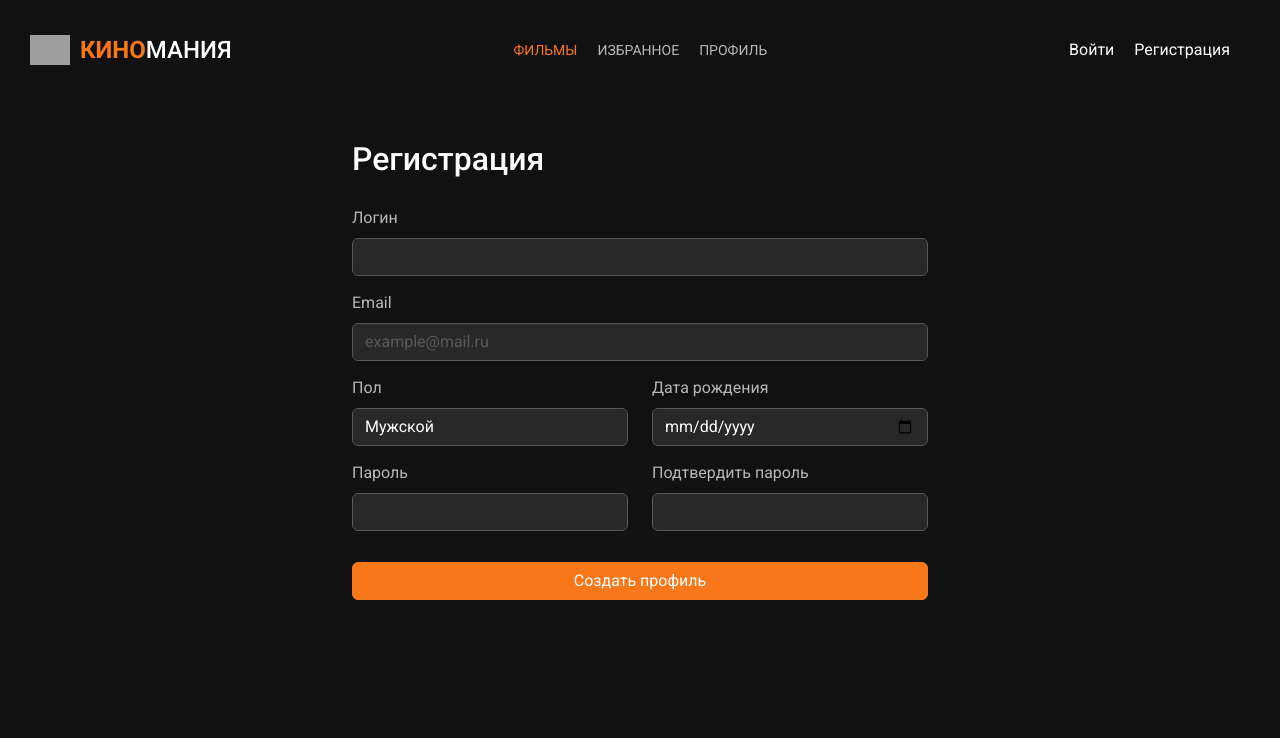
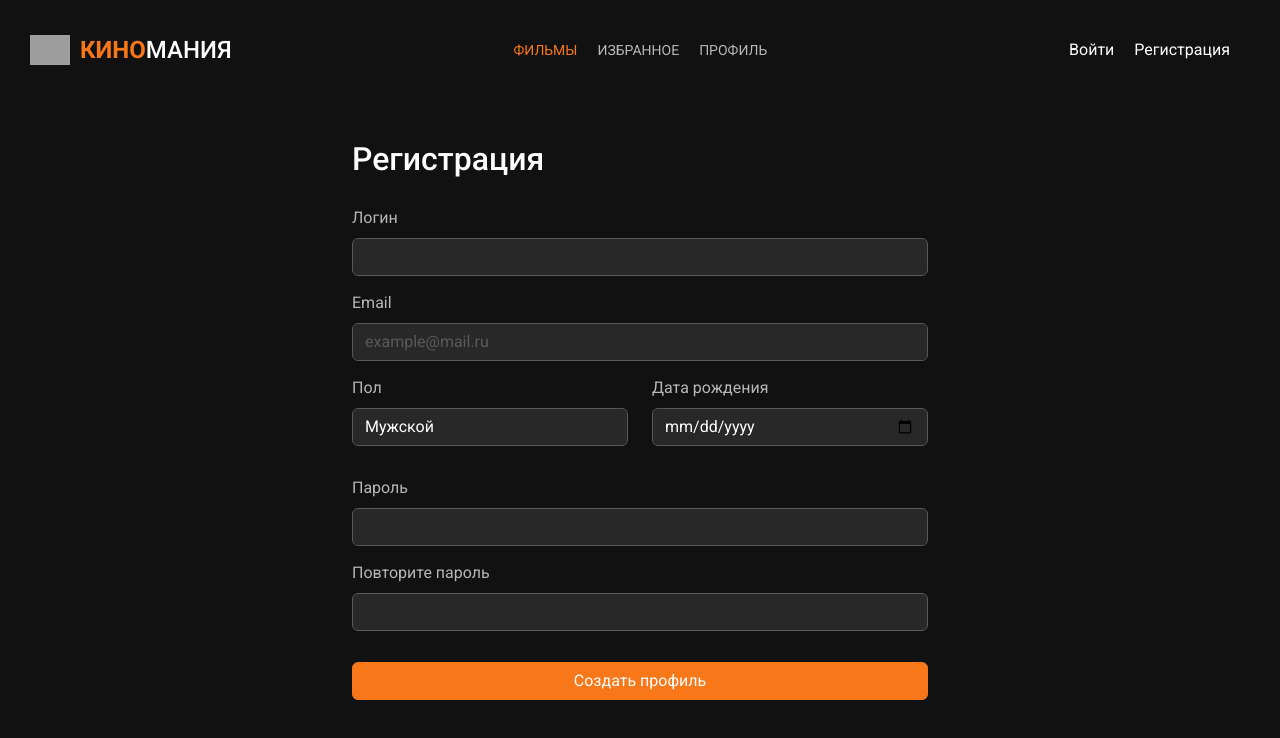
Before and after one commit to AsmrS4/Movie, a React (Create React App) app in the folder movie-app/: page /registration in a window 1280 px wide. Shown: the top 738 px of the page. Built offline with nearby package versions, Linux system fonts and the light colour scheme; grey boxes are pictures that could not be loaded.

Commit message:
create input component

```diff
--- /dev/null
+++ b/movie-app/src/components/Input/InputField.jsx
@@ -0,0 +1,20 @@
+import React from 'react'
+
+export const InputField = (
+    {
+        fieldId,
+        labelText,
+        inputType,
+        placeholderText = '',
+        isRequired = false
+    }
+) => {
+    return (
+        <>
+            <div className='input-field'>
+                <label for={fieldId} class="form-label">{labelText}</label>
+                <input type={inputType} class="form-control" placeholder={placeholderText} id={fieldId} required={isRequired} />
+            </div>
+        </>
+    )
+}
--- a/movie-app/src/pages/Login.jsx
+++ b/movie-app/src/pages/Login.jsx
@@ -1,4 +1,5 @@
 import React from 'react'
+import { InputField } from '../components/Input/InputField'
 
 const Login = () => {
     return (
@@ -7,14 +8,18 @@ const Login = () => {
                 <div className='login-wrapper'>
                     <h2>Авторизация</h2>
                     <form className='login-form'>
-                        <div className='input-field'>
-                            <label for="loginField" class="form-label">Логин</label>
-                            <input type="text" class="form-control" id="loginField" />
-                        </div>
-                        <div className='input-field'>
-                            <label for="passwordField" class="form-label">Пароль</label>
-                            <input type="password" class="form-control" id="passwordField" />
-                        </div>
+                        <InputField
+                            fieldId={'login'}
+                            labelText='Логин'
+                            inputType={'text'}
+                            isRequired
+                        />
+                        <InputField
+                            fieldId={'password'}
+                            labelText='Пароль'
+                            inputType={'password'}
+                            isRequired
+                        />
                         <button className='btn  mt-3 w-100'>Войти</button>
                     </form>
                 </div>
--- a/movie-app/src/pages/Registration.jsx
+++ b/movie-app/src/pages/Registration.jsx
@@ -1,4 +1,5 @@
 import React from 'react'
+import { InputField } from '../components/Input/InputField'
 
 const Registration = () => {
     return (
@@ -7,38 +8,47 @@ const Registration = () => {
                 <div className='registration-wrapper'>
                     <h2>Регистрация</h2>
                     <form className='registration-form'>
-                        <div className='input-field'>
-                            <label for="loginField" class="form-label">Логин</label>
-                            <input type="text" class="form-control" id="loginField" />
-                        </div>
-                        <div className='input-field'>
-                            <label for="emailField" class="form-label">Email</label>
-                            <input type="email" class="form-control" id="emailField" placeholder="example@mail.ru" />
-                        </div>
+                        <InputField
+                            fieldId={'login'}
+                            labelText='Логин'
+                            inputType={'text'}
+                            isRequired
+                        />
+                        <InputField
+                            fieldId={'email'}
+                            labelText='Email'
+                            inputType={'email'}
+                            placeholderText={'example@mail.ru'}
+                            isRequired
+                        />
                         <div className='input-field row row-cols-2'>
                             <div className='col'>
                                 <label for="gender" class="form-label">Пол</label>
-                                <select class="form-control" id="gender">
+                                <select class="form-control" id="gender" required>
                                     <option value={'Male'}>Мужской</option>
                                     <option value={'Female'}>Женский</option>
                                 </select>
                             </div>
                             <div className='col'>
-                                <label for="birthdate" class="form-label">Дата рождения</label>
-                                <input type='date' class="form-control" id="birthdate" />
+                                <InputField
+                                    fieldId={'birthdate'}
+                                    labelText='Дата рождения'
+                                    inputType={'date'}
+                                />
                             </div>
                         </div>
-
-                        <div className='input-field row row-cols-2'>
-                            <div className='col'>
-                                <label for="passwordField" class="form-label">Пароль</label>
-                                <input type="password" class="form-control" id="passwordField" />
-                            </div>
-                            <div className='col'>
-                                <label for="confirmPasswordField" class="form-label">Подтвердить пароль</label>
-                                <input type="password" class="form-control" id="confirmPasswordField" />
-                            </div>
-                        </div>
+                        <InputField
+                            fieldId={'password'}
+                            labelText='Пароль'
+                            inputType={'password'}
+                            isRequired
+                        />
+                        <InputField
+                            fieldId={'confirmPassword'}
+                            labelText='Повторите пароль'
+                            inputType={'password'}
+                            isRequired
+                        />
                         <button className='btn btn-primary w-100 mt-3'>Создать профиль</button>
                     </form>
                 </div>
```
